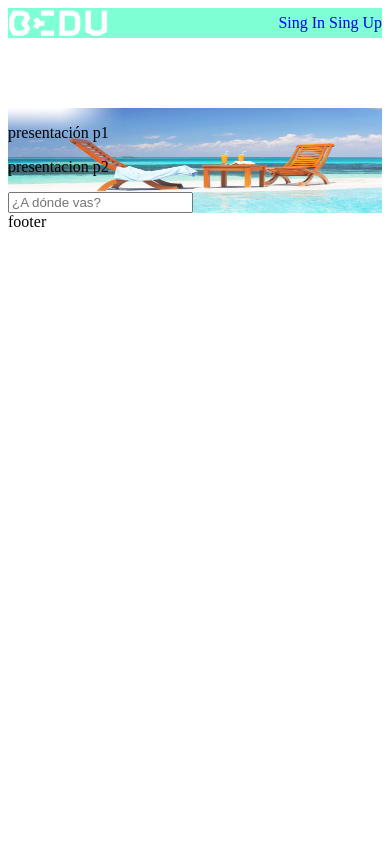
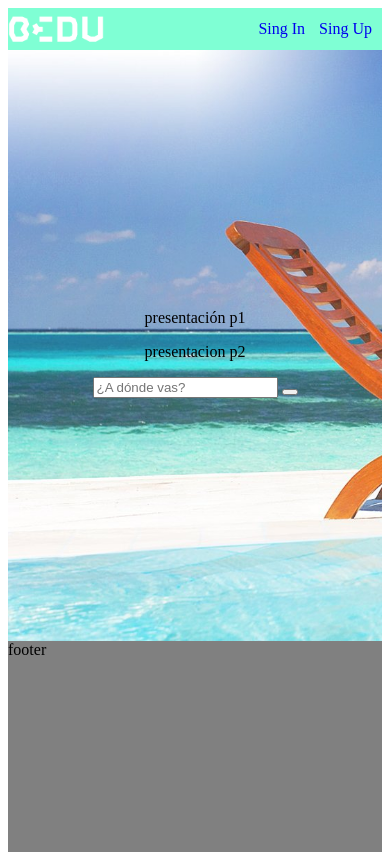
Before and after one commit to jordi-olivares/bedu_sabatino, a plain HTML site: page index.html in a window 390 px wide. Drawn offline with Linux system fonts and the light colour scheme.

Commit message:
responsive imagen del hero

```diff
--- a/assets/CSS/main.css
+++ b/assets/CSS/main.css
@@ -1,7 +1,7 @@
 .container{
     display: grid;
     grid-template-columns: 1r;
-    grid-template-rows: 1fr 100% 1fr;
+    grid-template-rows: minmax(30px,5vh) 70vh 25vh;
 }
 
 /*Menu de navegación*/
@@ -10,13 +10,14 @@
     background-color: aquamarine;
     justify-content: space-between;
     align-items: center;
-    height: 30px;
+    margin-bottom: 0;
 }
 #logotipo{
     height: 30px;
 }
-a{
+div header nav a{
     text-decoration: none;
+    margin-right: 10px;
 }
 
 
@@ -24,22 +25,21 @@ a{
 
 .hero{
     background-image: url('../images/fondoHeader.jpg');
-    background-size: 100% 100%;
-
+    background-size: cover;
+    background-repeat: no-repeat;
+    display: flex;
+    justify-content: center;
+    align-items: center;
+    /*height: 70vh;*/
 }
 
-.container{
-    display: grid;
-    grid-template-columns:1fr ;
-    grid-template-rows: 100px 1fr 200px;
+.promocion{
+    text-align: center;
 }
 
-/*seccion de la cabecera*/
-.header{
-    display: flex;
-    justify-content: space-between;
-    align-items: center;
+
+/*parte del footer*/
+
+footer{
+    background-color: grey;
 }
-#logotipo{
-    width: 100px;
-}
--- a/index.html
+++ b/index.html
@@ -17,10 +17,11 @@
         </header>
         <section class="item hero">
             <div>
-                <p>presentación p1 </p>
-                <p>presentacion p2</p>
+                <p class="promocion">presentación p1 </p>
+                <p class="promocion">presentacion p2</p>
                 <form action="/index.html/">
                     <input type="text" placeholder="¿A dónde vas?">
+                    <button class="search-button" type="button"><i class="fas fa-search"></i></button>
                 </form>
             </div>
         </section>
```
